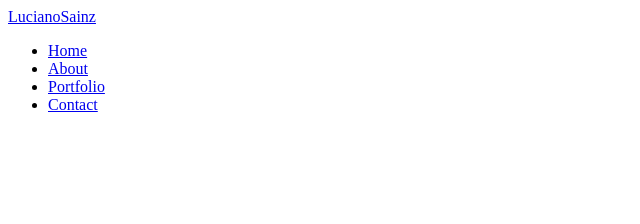
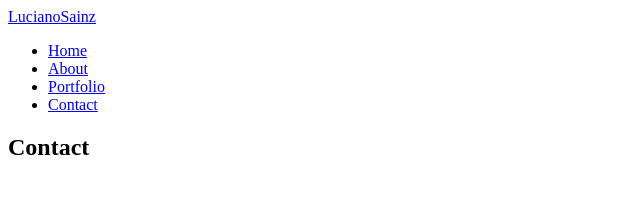
Before and after one commit to LucianoSainz/react-NavBar, a React (Create React App) app: page /contact in a window 1280 px wide. Shown: the top 224 px of the page, without its empty margins (0-640 px from the left). Built offline with nearby package versions, Linux system fonts and the light colour scheme.

Commit message:
added path, route and switch in app

```diff
--- a/src/App.js
+++ b/src/App.js
@@ -1,5 +1,9 @@
 import NavBar from './components/NavBar';
-import {BrowserRouter as Router} from 'react-router-dom';
+import {BrowserRouter as Router, Switch, Route} from 'react-router-dom';
+import {Home} from './components/Pages/Home';
+import {About} from './components/Pages/About';
+import {Portfolio} from './components/Pages/Portfolio';
+import {Contact} from './components/Pages/Contact';
 
 
 
@@ -8,6 +12,12 @@ function App() {
   <>
   <Router>
        <NavBar />
+  <Switch>
+    <Route exact path="/" component={Home} />
+    <Route  path="/about" component={About} />
+    <Route  path="/portfolio" component={Portfolio} />
+    <Route  path="/contact" component={Contact} />
+  </Switch>
   </Router>
   </>
   );
--- a/src/components/Pages/About.js
+++ b/src/components/Pages/About.js
@@ -1,11 +1,9 @@
 import React from 'react';
 
-const About = () => {
+export const About = () => {
     return(
         <>
         <h2>About</h2>
         </>
     )
 }
-
-export default About;
--- a/src/components/Pages/Contact.js
+++ b/src/components/Pages/Contact.js
@@ -1,11 +1,9 @@
 import React from 'react';
 
-const Contact = () => {
+export const Contact = () => {
     return(
         <>
         <h2>Contact</h2>
         </>
     )
 }
-
-export default Contact;
--- a/src/components/Pages/Home.js
+++ b/src/components/Pages/Home.js
@@ -1,11 +1,9 @@
 import React from 'react';
 
-const Home = () => {
+ export const Home = () => {
     return(
         <>
         <h2>Home</h2>
         </>
     )
 }
-
-export default Home;
--- a/src/components/Pages/Portfolio.js
+++ b/src/components/Pages/Portfolio.js
@@ -1,11 +1,9 @@
 import React from 'react';
 
-const Portfolio = () => {
+export const Portfolio = () => {
     return(
         <>
         <h2>Portfolio</h2>
         </>
     )
 }
-
-export default Portfolio;
```
